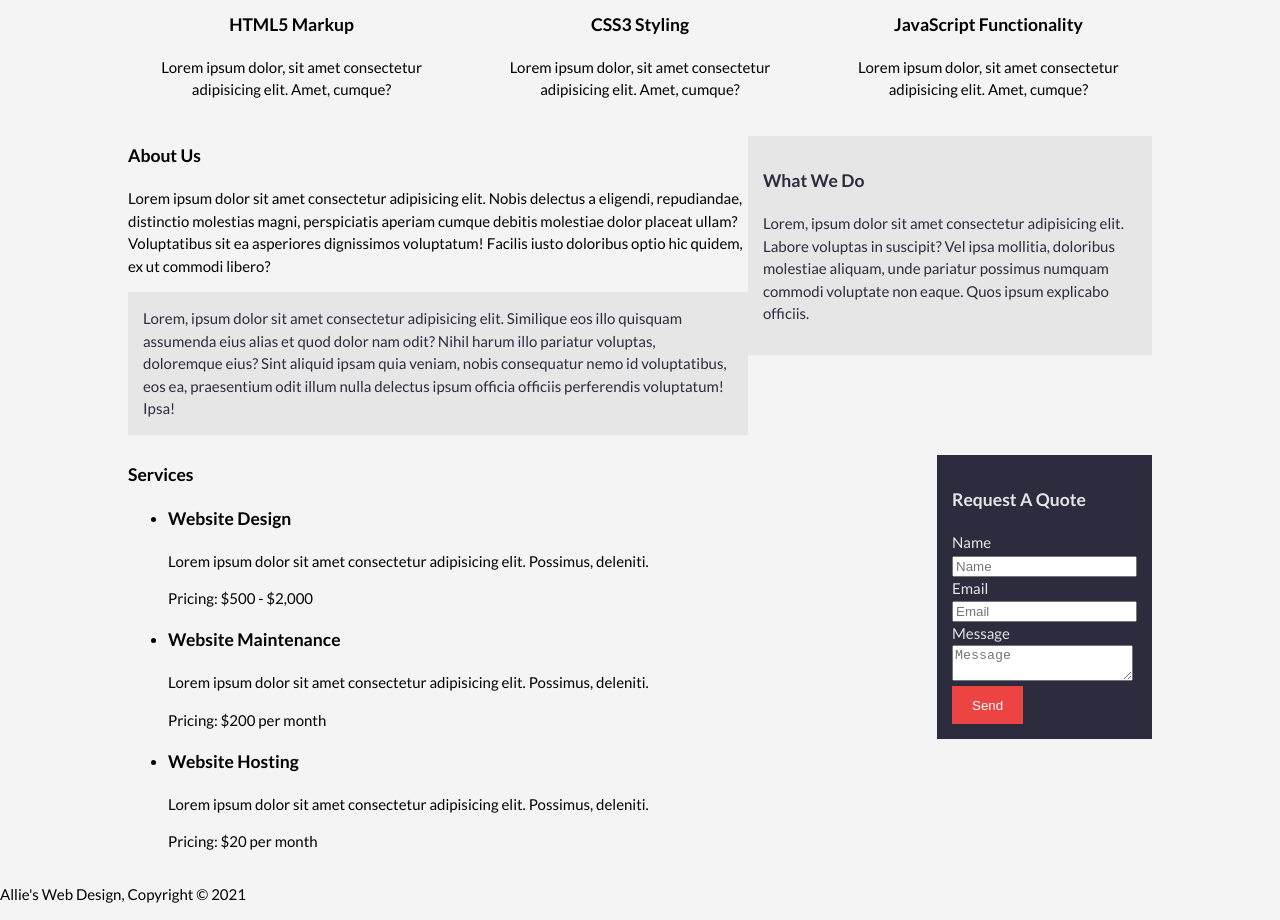
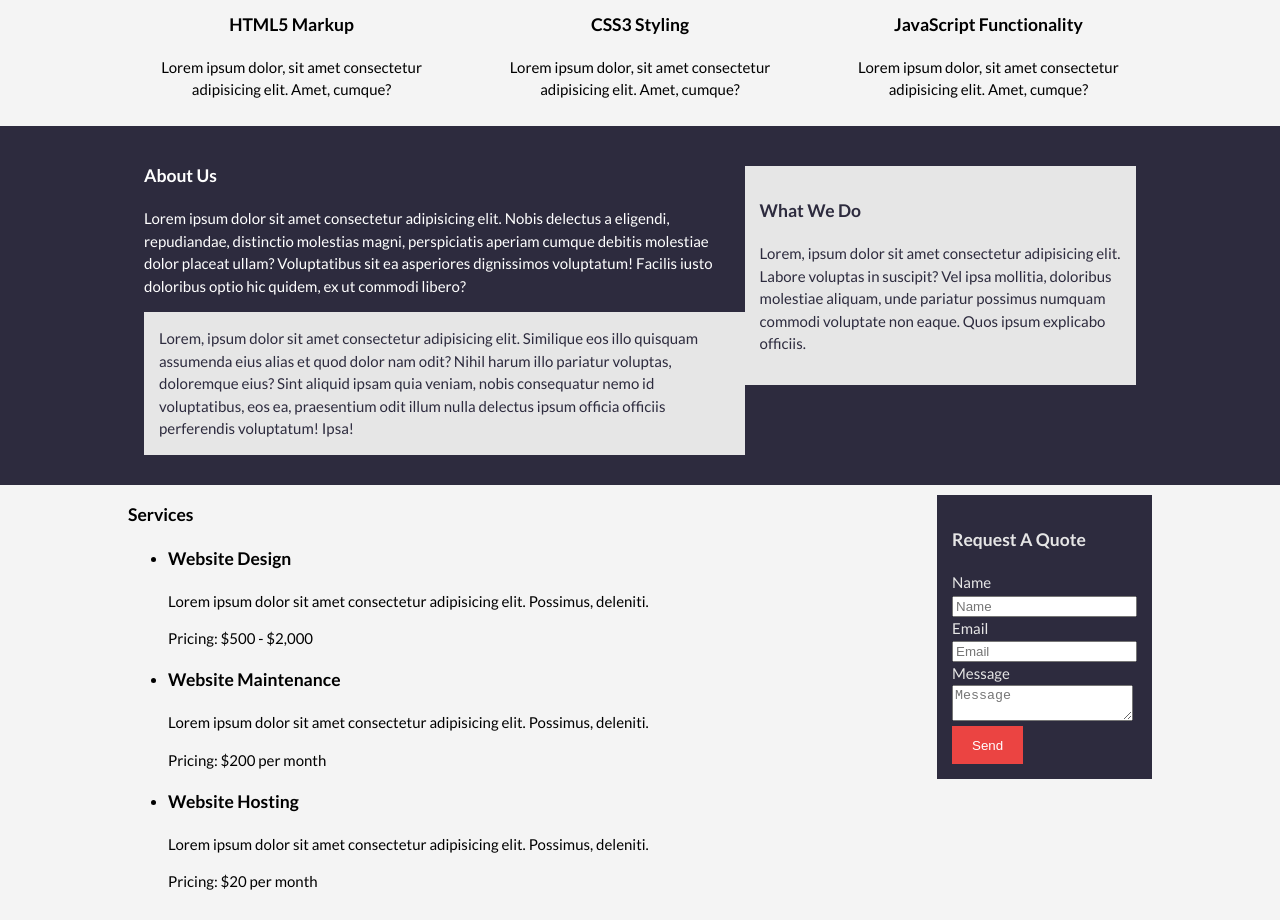
Before and after one commit to Baughn24/FullWebpageProject, a plain HTML site: page index.html in a window 1280 px wide. Shown: the part 900-1820 px from the top of the page. Drawn offline with Linux system fonts and the light colour scheme.

Commit message:
Styled the About section.

```diff
--- a/style.css
+++ b/style.css
@@ -159,3 +159,23 @@ header a:hover {
 #boxes .box .fa-js {
     color: #f3df50;
 }
+
+/* About */
+#about {
+    background-color: #2d2b3e;
+    padding: 20px;
+}
+
+about .container {
+    display: grid;
+    grid-template-columns: 2fr 1fr;
+    grid-column-gap: 50px;
+}
+
+#about .main-col {
+    color: #fff;
+}
+
+#about .sidebar {
+    margin-top: 10px;
+}
```
